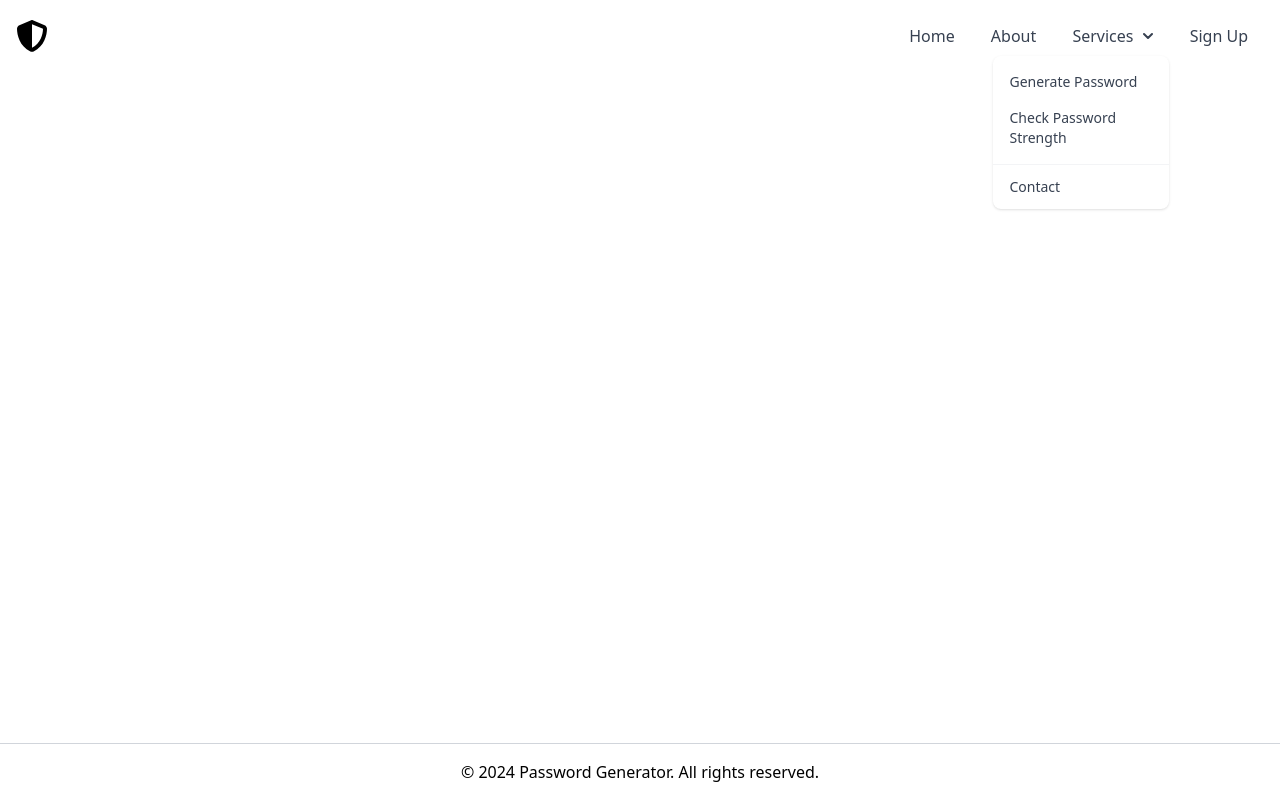
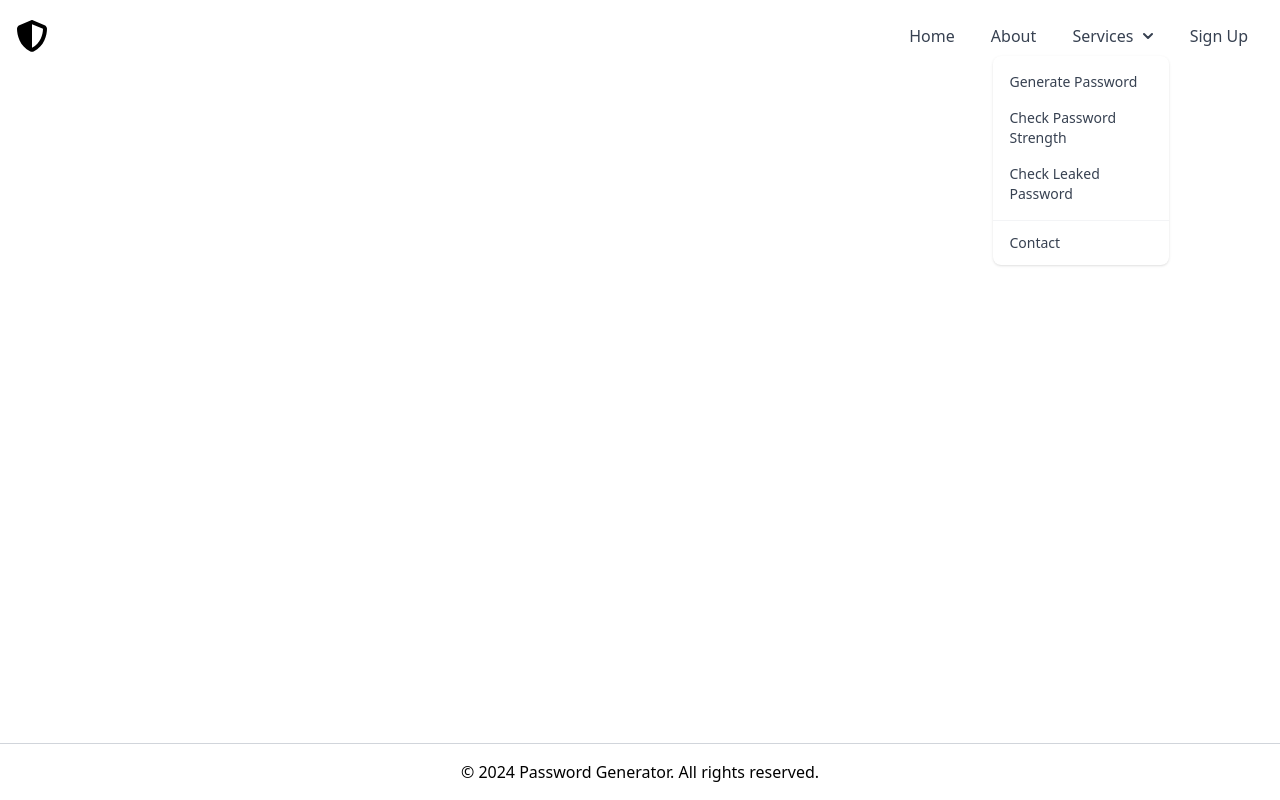
Before and after one commit to yassine20011/SPA-like-experience, a website with bundled scripts: page src/index.html in a window 1280 px wide. Both pictures are taken after a click on the button "Services". Built offline with nearby package versions, Linux system fonts and the light colour scheme.

Commit message:
Add "Check Leaked Password" link to dropdown menu

```diff
--- a/src/index.html
+++ b/src/index.html
@@ -35,7 +35,7 @@
                             </svg></button>
                         <!-- Dropdown menu -->
                         <div id="dropdownNavbar"
-                            class="z-10 hidden font-normal divide-y divide-gray-100 rounded-lg shadow w-44 absolute top-10 right-0">
+                            class="z-10 hidden font-normal divide-y bg-white divide-gray-100 rounded-lg shadow w-44 absolute top-10 right-0">
                             <ul class="py-2 text-sm text-gray-700" aria-labelledby="dropdownLargeButton">
                                 <li>
                                     <a href="/generate-strong-password"
@@ -45,6 +45,10 @@
                                 <li>
                                     <a href="/password-strength-checker" class="block px-4 py-2 hover:bg-gray-300">Check
                                         Password Strength</a>
+                                </li>
+                                <li>
+                                    <a href="/leaked-password" class="block px-4 py-2 hover:bg-gray-300">Check Leaked
+                                        Password</a>
                                 </li>
                             </ul>
                             <div class="py-1">
@@ -83,6 +87,9 @@
                 </li>
                 <li>
                     <a href="/contact" class="block px-4 py-2 hover:bg-gray-300">Contact</a>
+                </li>
+                <li>
+                    <a href="/leaked-password" class="block px-4 py-2 hover:bg-gray-300">Check Leaked Password</a>
                 </li>
                 <li>
                     <a href="/sign-up" class="block px-4 py-2 hover:bg-gray-300">Sign Up</a>
@@ -128,6 +135,9 @@
 
     <script type="module" src="./js/app.js"></script>
 
+    <!--  external scripts -->
+    <script src="https://cdnjs.cloudflare.com/ajax/libs/js-sha1/0.6.0/sha1.min.js"></script>
+
 </body>
 
 </html>
```
